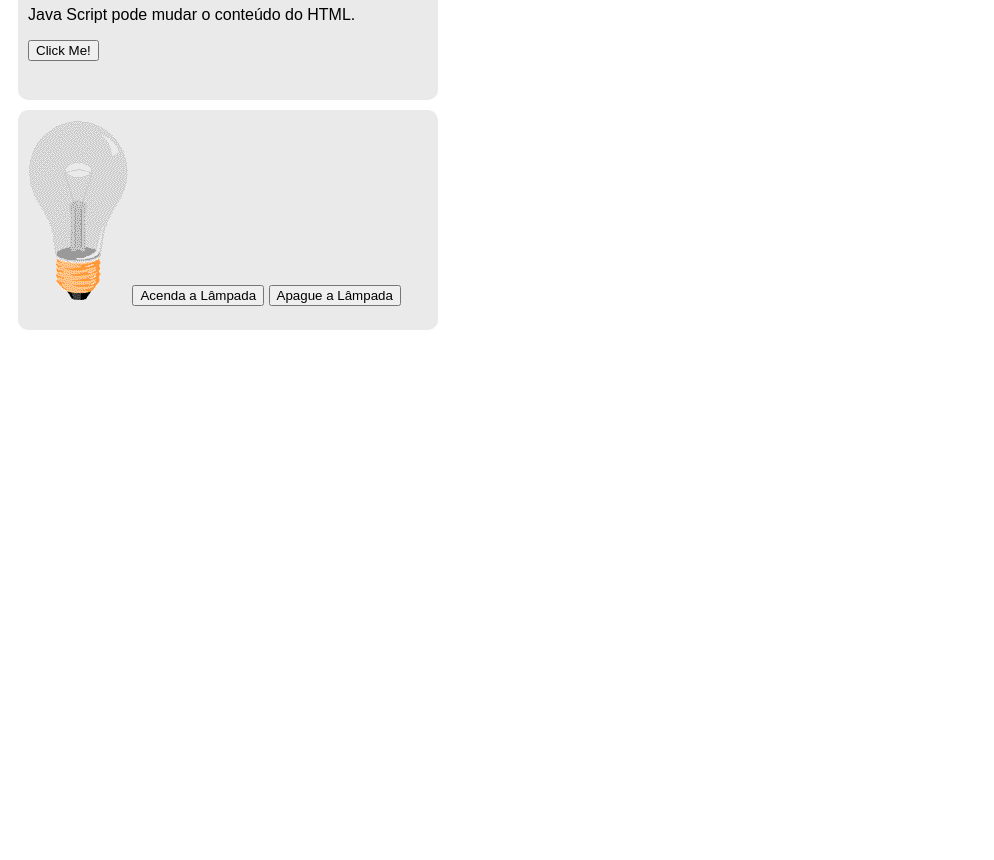
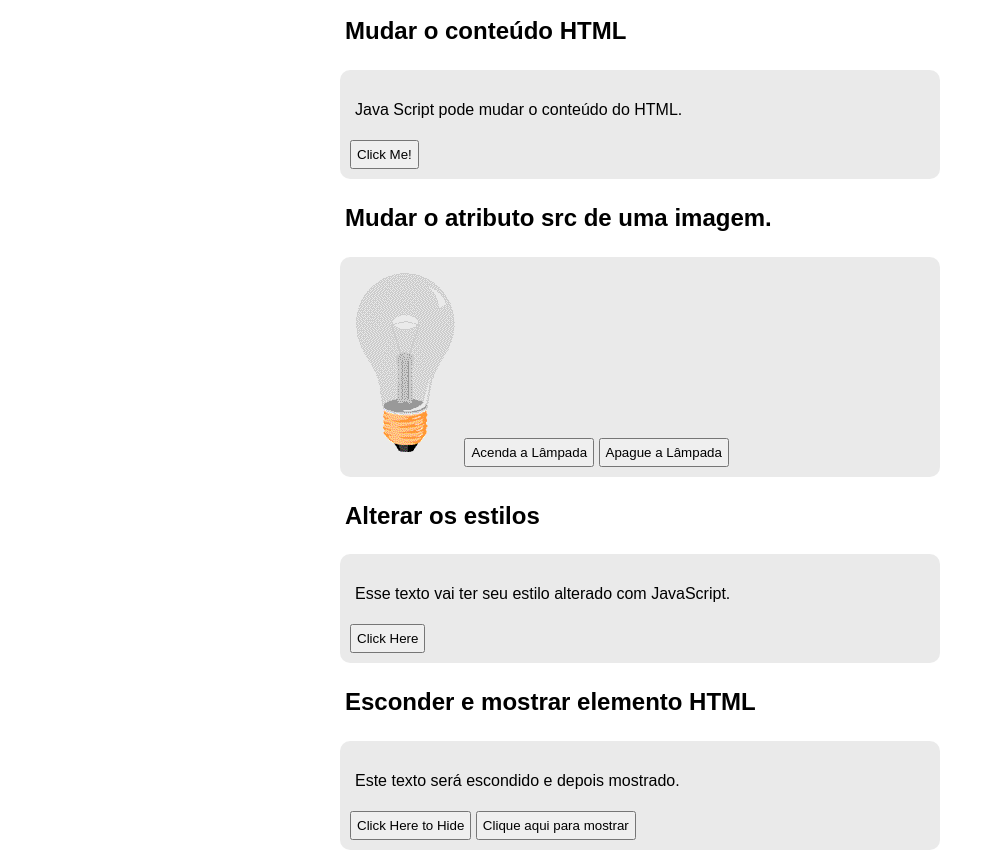
Before and after one commit to JacielS/praticando-javascript, a plain HTML site: page pasta001/index.html in a window 1280 px wide. Shown: the part 88-948 px from the top of the page, without its empty margins (0-994 px from the left). Before the commit the page ends 800 px from the top, so only its background shows below. Drawn offline with Linux system fonts and the light colour scheme.

Commit message:
praticando

```diff
--- a/pasta001/index.html
+++ b/pasta001/index.html
@@ -8,17 +8,32 @@
     <link rel="stylesheet" href="styles/style.css">
 </head>
 <body>
-    <h2>O que posso fazer com JavaScript</h2>
+    <h1>O que posso fazer com JavaScript?</h1>
+    <h2>Mudar o conteúdo HTML</h2>
     <div id="mudaconteudo">
         <p id="demo">Java Script pode mudar o conteúdo do HTML.</p>
         <button type="button" onclick=mudar()>Click Me!</button>
     </div>
+    <h2>Mudar o atributo src de uma imagem.</h2>
     <div id="lampada">
         <img id="minha imagem" src="imagens/pic_bulboff.gif" alt="Lampada apagada">
         <button onclick="acender()">Acenda a Lâmpada</button>
         <button onclick="apagar()">Apague a Lâmpada</button>
     </div>
+    <h2>Alterar os estilos</h2>
+    <div id="textoaltera">
+        <p id="textoalterar">Esse texto vai ter seu estilo alterado com JavaScript.</p>
+        <button onclick="alterarestilo()">Click Here </button>
+        <script src="scripts/script.js"></script>
+    </div>
+    <h2>Esconder e mostrar elemento HTML</h2>
+    <div id="hideelement">
+        <p id="elementtohide">Este texto será escondido e depois mostrado.</p>
+        <button onclick="hide()">Click Here to Hide</button>
+        <button onclick="show()">Clique aqui para mostrar</button>
+    </div>
 
-    <script src="scripts/script.js"></script>
+
+    </div>
 </body>
 </html>
--- a/pasta001/scripts/script.js
+++ b/pasta001/scripts/script.js
@@ -1,5 +1,3 @@
-
-
 function mudar(){
     document.getElementById("demo").innerHTML="Hello JavaScript!"
 }
@@ -9,3 +7,12 @@ function acender(){
 function apagar(){
     document.getElementById("minha imagem").src="imagens/pic_bulboff.gif"
 }
+function alterarestilo() {
+    document.getElementById("textoalterar").style.fontSize="35px"
+}
+function hide() {
+    document.getElementById("elementtohide").style.display="none"
+}
+function show(){
+    document.getElementById("elementtohide").style.display="block"
+}
--- a/pasta001/styles/style.css
+++ b/pasta001/styles/style.css
@@ -1,19 +1,30 @@
 * {
     font-family: Arial, Helvetica, sans-serif;
+    align-items: center;
+    padding: 5px;
+}
+body {
+    max-width: 600px;
+    min-width: 300px;
+    margin: auto;
 }
 #lampada {
-    width: 400px;
-    height: 200px;
-    margin: 10px;
     padding: 10px;
     border-radius: 10px;
     background-color: rgba(0, 0, 0, 0.082);
 }
 #mudaconteudo {
-    width: 400px;
-    height: 100px;
-    margin: 10px;
     padding: 10px;
     border-radius: 10px;
     background-color: rgba(0, 0, 0, 0.082);
 }
+#textoaltera {
+    padding: 10px;
+    border-radius: 10px;
+    background-color: rgba(0, 0, 0, 0.082);
+}
+#hideelement {
+    padding: 10px;
+    border-radius: 10px;
+    background-color: rgba(0, 0, 0, 0.082);
+}
```
Also changed, not shown: pasta002.html/index.html (added, +15 -0 lines), pasta002.html/scripts/script.js (added).
